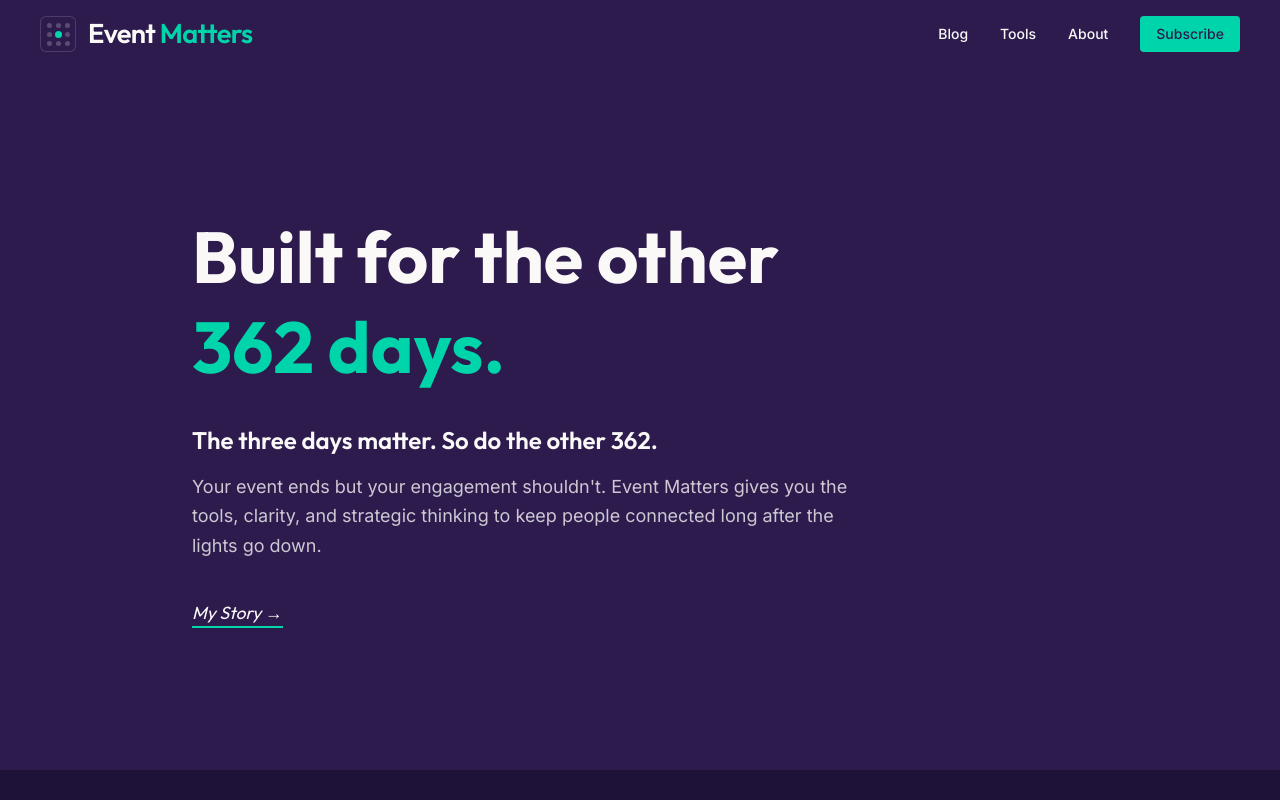
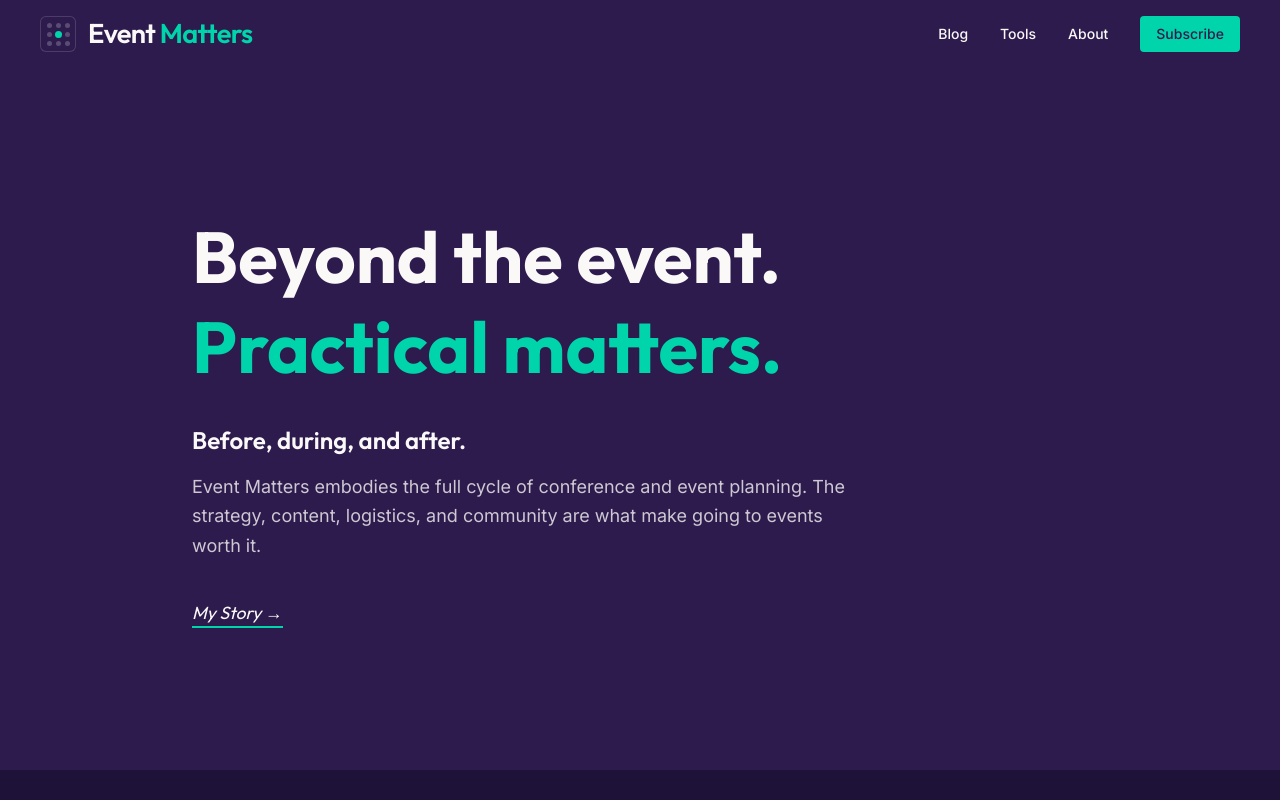
Before and after one commit to gatorale/event-matters-website, a Next.js app: page / in a window 1280 px wide. Shown: the top 800 px of the page. Built offline with nearby package versions, Linux system fonts and the light colour scheme.

Commit message:
Update homepage hero copy

```diff
--- a/src/app/page.tsx
+++ b/src/app/page.tsx
@@ -40,24 +40,24 @@ function Hero() {
           className="text-6xl md:text-7xl font-bold leading-tight mb-8"
           style={{ fontFamily: "var(--font-outfit)", color: C.ivory }}
         >
-          Built for the other<br />
-          <span style={{ color: C.teal }}>362 days.</span>
+          Beyond the event.<br />
+          <span style={{ color: C.teal }}>Practical matters.</span>
         </h1>
 
         <p
           className="text-xl md:text-2xl font-semibold mb-4"
           style={{ color: C.ivory, fontFamily: "var(--font-outfit)" }}
         >
-          The three days matter. So do the other 362.
+          Before, during, and after.
         </p>
 
         <p
           className="text-lg max-w-2xl leading-relaxed mb-10"
           style={{ color: "rgba(250,249,247,0.78)", fontFamily: "var(--font-inter)" }}
         >
-          Your event ends but your engagement shouldn&apos;t. Event Matters gives
-          you the tools, clarity, and strategic thinking to keep people connected
-          long after the lights go down.
+          Event Matters embodies the full cycle of conference and event planning.
+          The strategy, content, logistics, and community are what make going to
+          events worth it.
         </p>
 
         <Link
```
